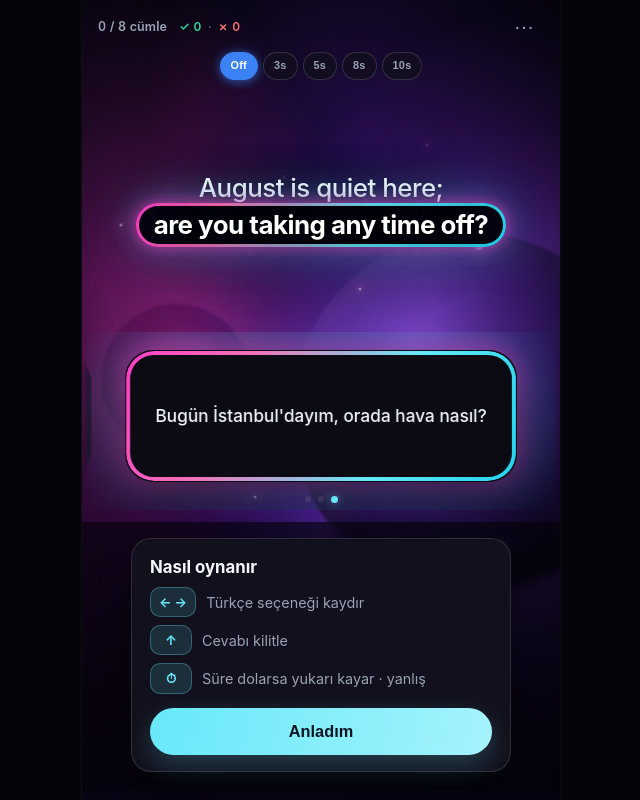
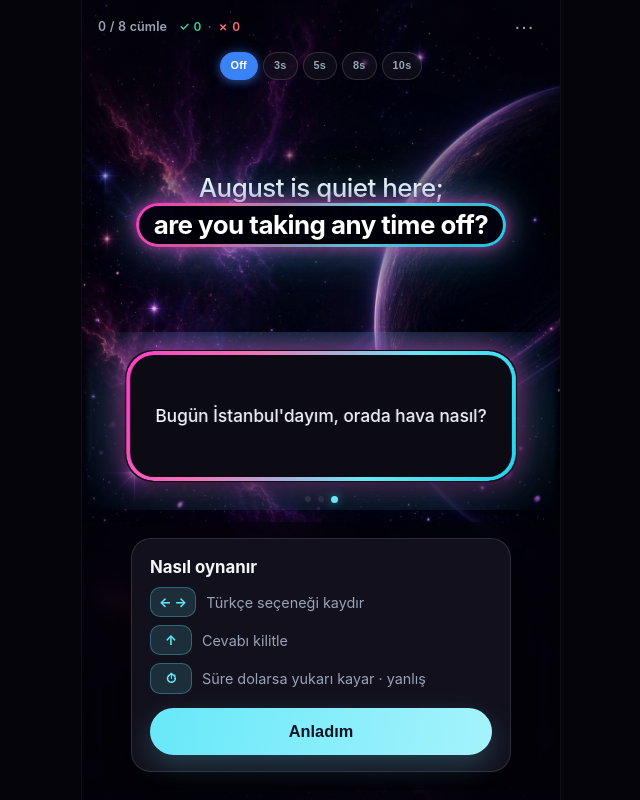
Before and after one commit to rozturac/english-swipe-learn, a React (Vite) app: page / in a window 1280 px wide. Shown: the whole page, without its empty margins (319-959 px from the left). Built offline with nearby package versions, Linux system fonts and the light colour scheme.

Commit message:
Use purple-planets photo as full-screen cosmos background.
Serve optimized bg-cosmos.jpg from public, drop competing CSS orbs/nebula, and keep soft dark scrims plus neon pill/card accents for readability.

```diff
--- a/src/App.css
+++ b/src/App.css
@@ -62,133 +62,34 @@ body,
   padding: calc(8px + var(--safe-t)) 0 calc(10px + var(--safe-b));
   position: relative;
   overflow: hidden;
-  background: var(--bg);
+  background: transparent;
   touch-action: none;
 }
 
-/* Cosmic field — richer purple/pink nebula + soft planet orbs */
+/* Photo cosmos — full-screen cover + soft readability scrim */
 .cosmos {
   position: absolute;
   inset: 0;
   z-index: 0;
   overflow: hidden;
   pointer-events: none;
-  background:
-    radial-gradient(ellipse 120% 80% at 50% 100%, #0a0618 0%, transparent 55%),
-    linear-gradient(180deg, #070510 0%, #05040a 45%, #08061a 100%);
+  background: #05040a;
 }
 
-.nebula {
+.cosmos-photo {
   position: absolute;
-  inset: -22%;
+  inset: 0;
   background:
-    radial-gradient(ellipse 58% 46% at 82% 48%, rgba(130, 60, 220, 0.55), transparent 70%),
-    radial-gradient(ellipse 52% 42% at 18% 40%, rgba(255, 70, 190, 0.38), transparent 68%),
-    radial-gradient(ellipse 72% 54% at 48% 60%, rgba(80, 35, 160, 0.36), transparent 74%),
-    radial-gradient(ellipse 44% 32% at 56% 26%, rgba(110, 50, 200, 0.28), transparent 72%),
-    radial-gradient(ellipse 38% 28% at 10% 70%, rgba(200, 45, 150, 0.2), transparent 70%),
-    radial-gradient(ellipse 30% 22% at 70% 72%, rgba(60, 120, 220, 0.12), transparent 70%);
-  filter: saturate(1.35) brightness(1.08);
+    url('/english-swipe-learn/bg-cosmos.jpg') center / cover no-repeat;
 }
 
 .cosmos-vignette {
   position: absolute;
   inset: 0;
   background:
-    radial-gradient(ellipse 70% 55% at 50% 42%, transparent 35%, rgba(4, 2, 12, 0.55) 100%),
-    linear-gradient(180deg, rgba(5, 4, 10, 0.15) 0%, transparent 18%, transparent 72%, rgba(5, 4, 10, 0.45) 100%);
+    radial-gradient(ellipse 72% 58% at 50% 42%, transparent 28%, rgba(4, 2, 12, 0.52) 100%),
+    linear-gradient(180deg, rgba(5, 4, 10, 0.28) 0%, transparent 16%, transparent 70%, rgba(5, 4, 10, 0.55) 100%);
   pointer-events: none;
-}
-
-.orb {
-  position: absolute;
-  border-radius: 50%;
-  will-change: transform;
-}
-
-.orb-lg {
-  width: min(360px, 88vw);
-  height: min(360px, 88vw);
-  right: -96px;
-  top: 30%;
-  background:
-    radial-gradient(circle at 34% 32%, #7a48c8 0%, #4a2488 30%, #221048 58%, #0c0718 86%, transparent 100%);
-  box-shadow:
-    0 0 110px 36px rgba(130, 70, 220, 0.38),
-    0 0 190px 70px rgba(100, 45, 180, 0.22),
-    inset -30px -36px 60px rgba(0, 0, 0, 0.5),
-    inset 20px 16px 44px rgba(190, 130, 255, 0.16);
-  opacity: 0.96;
-  filter: blur(1.2px);
-  animation: orb-drift 22s ease-in-out infinite;
-}
-
-.orb-flare {
-  width: 150px;
-  height: 150px;
-  left: 4%;
-  top: 38%;
-  background:
-    radial-gradient(circle, rgba(255, 200, 240, 1) 0%, rgba(255, 90, 210, 0.7) 26%, rgba(200, 50, 170, 0.28) 52%, transparent 74%);
-  filter: blur(1.5px);
-  box-shadow:
-    0 0 55px 18px rgba(255, 100, 210, 0.5),
-    0 0 110px 42px rgba(220, 60, 180, 0.28);
-  opacity: 0.95;
-  animation: star-pulse 5.6s ease-in-out infinite;
-}
-
-.orb-sm {
-  width: 16px;
-  height: 16px;
-  left: 24%;
-  top: 48%;
-  background: radial-gradient(circle, #ff8ae0 0%, #ff4dce 45%, transparent 74%);
-  filter: blur(0.4px);
-  box-shadow: 0 0 20px 6px rgba(255, 80, 200, 0.55);
-  opacity: 0.9;
-  animation: star-pulse 4.8s ease-in-out infinite;
-}
-
-.orb-mid {
-  width: 10px;
-  height: 10px;
-  right: 16%;
-  top: 30%;
-  background: radial-gradient(circle, #f5e8ff 0%, #c4b5fd 55%, transparent 75%);
-  box-shadow: 0 0 16px 4px rgba(167, 139, 250, 0.5);
-  opacity: 0.8;
-  animation: star-pulse 6.2s ease-in-out infinite 0.8s;
-}
-
-.star {
-  position: absolute;
-  width: 3px;
-  height: 3px;
-  border-radius: 50%;
-  background: #fce7f3;
-  box-shadow: 0 0 10px 2px rgba(244, 114, 182, 0.55);
-  opacity: 0.65;
-}
-
-.star-a { left: 14%; top: 54%; animation: star-pulse 5.4s ease-in-out infinite 0.3s; }
-.star-b { right: 26%; top: 56%; width: 2px; height: 2px; animation: star-pulse 7s ease-in-out infinite 1.1s; }
-.star-c { left: 58%; top: 36%; width: 2px; height: 2px; opacity: 0.5; animation: star-pulse 6s ease-in-out infinite 1.6s; }
-.star-d { left: 42%; top: 22%; width: 2px; height: 2px; opacity: 0.45; animation: star-pulse 5.8s ease-in-out infinite 0.5s; }
-.star-e { right: 12%; top: 68%; width: 2px; height: 2px; opacity: 0.4; animation: star-pulse 6.5s ease-in-out infinite 1.4s; }
-.star-f { left: 72%; top: 18%; width: 2px; height: 2px; opacity: 0.55; animation: star-pulse 5.2s ease-in-out infinite 0.9s; }
-.star-g { left: 8%; top: 28%; width: 2px; height: 2px; opacity: 0.5; animation: star-pulse 6.8s ease-in-out infinite 1.8s; }
-.star-h { right: 38%; top: 74%; width: 3px; height: 3px; opacity: 0.45; animation: star-pulse 7.2s ease-in-out infinite 0.4s; }
-.star-i { left: 36%; top: 62%; width: 2px; height: 2px; opacity: 0.4; animation: star-pulse 5.9s ease-in-out infinite 2.1s; }
-
-@keyframes orb-drift {
-  0%, 100% { transform: translate3d(0, 0, 0); }
-  50% { transform: translate3d(-10px, -14px, 0); }
-}
-
-@keyframes star-pulse {
-  0%, 100% { opacity: 0.35; transform: scale(1); }
-  50% { opacity: 0.9; transform: scale(1.25); }
 }
 
 .flash-veil {
@@ -446,8 +347,7 @@ body,
   height: 140%;
   transform: translate(-50%, -50%);
   background:
-    radial-gradient(ellipse 70% 55% at 50% 50%, rgba(8, 6, 18, 0.55) 0%, rgba(8, 6, 18, 0.22) 45%, transparent 72%),
-    radial-gradient(ellipse 55% 40% at 50% 48%, rgba(110, 50, 190, 0.16), transparent 70%);
+    radial-gradient(ellipse 70% 55% at 50% 50%, rgba(5, 4, 12, 0.62) 0%, rgba(5, 4, 12, 0.28) 48%, transparent 74%);
   pointer-events: none;
   z-index: -1;
 }
@@ -497,6 +397,21 @@ body,
   justify-content: flex-end;
   padding-bottom: 8px;
   min-height: 0;
+  position: relative;
+}
+
+.tr-area::before {
+  content: '';
+  position: absolute;
+  left: 50%;
+  bottom: -4%;
+  width: 110%;
+  height: 130%;
+  transform: translateX(-50%);
+  background:
+    radial-gradient(ellipse 65% 70% at 50% 55%, rgba(5, 4, 12, 0.58) 0%, rgba(5, 4, 12, 0.22) 50%, transparent 76%);
+  pointer-events: none;
+  z-index: -1;
 }
 
 .tr-area.is-frozen .option-strip {
@@ -857,14 +772,6 @@ body,
 }
 
 @media (prefers-reduced-motion: reduce) {
-  .orb-lg,
-  .orb-sm,
-  .orb-mid,
-  .orb-flare,
-  .star {
-    animation: none;
-  }
-
   .play-stage.is-exit-up {
     animation: reel-exit-fade 0.4s ease forwards;
   }
@@ -881,6 +788,4 @@ body,
     min-height: 100px;
     padding: 16px 14px;
   }
-  .orb-lg { width: min(250px, 70vw); height: min(250px, 70vw); }
-  .orb-flare { width: 110px; height: 110px; }
 }
--- a/src/App.tsx
+++ b/src/App.tsx
@@ -329,20 +329,7 @@ export default function App() {
   return (
     <div className={`app ${flashClass}${frozen ? ' is-frozen' : ''}${exitUp ? ' is-exit-up' : ''}`} {...swipe}>
       <div className="cosmos" aria-hidden>
-        <span className="nebula" />
-        <span className="orb orb-lg" />
-        <span className="orb orb-flare" />
-        <span className="orb orb-sm" />
-        <span className="orb orb-mid" />
-        <span className="star star-a" />
-        <span className="star star-b" />
-        <span className="star star-c" />
-        <span className="star star-d" />
-        <span className="star star-e" />
-        <span className="star star-f" />
-        <span className="star star-g" />
-        <span className="star star-h" />
-        <span className="star star-i" />
+        <span className="cosmos-photo" />
         <span className="cosmos-vignette" />
       </div>
       <div className="flash-veil" aria-hidden />
```
Also changed, not shown: public/bg-cosmos.jpg (added).
